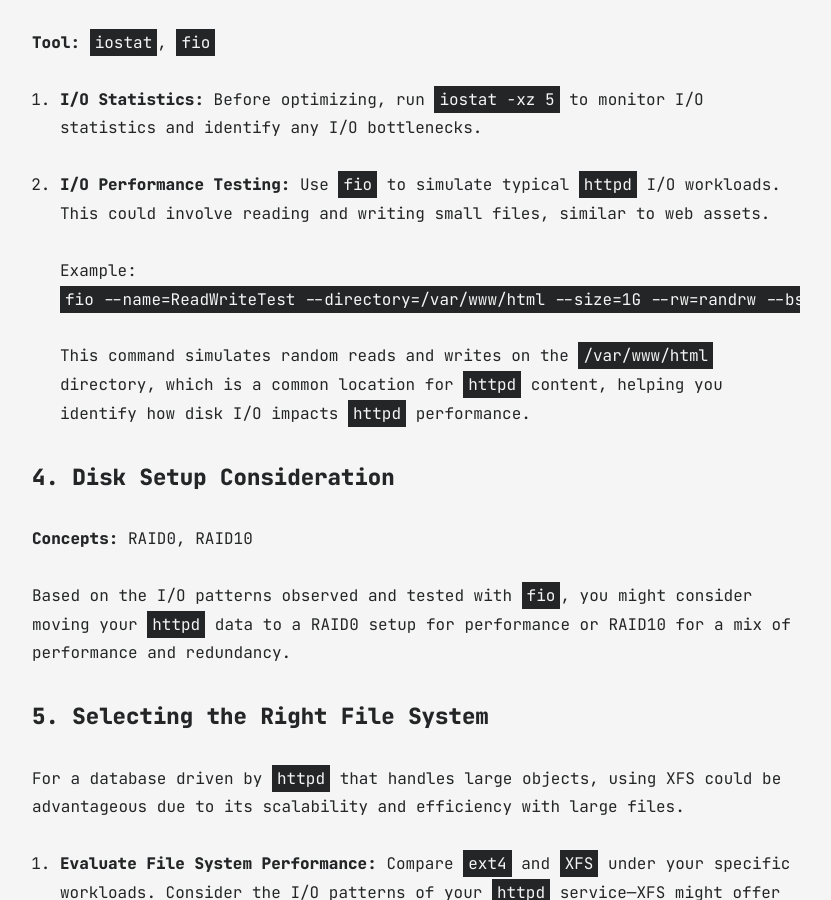
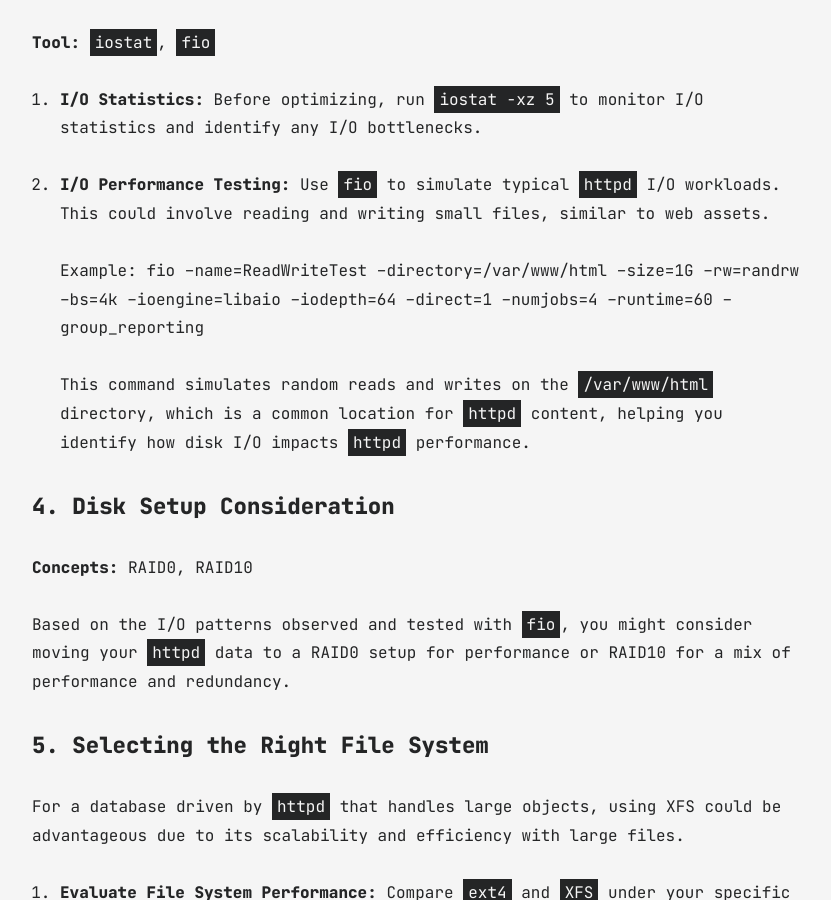
Before and after one commit to see-quick/see-quick.github.io, a Jekyll site: the page built from all_collections/_posts/2024-03-16-performance-tuning-in-linux.md, in a window 1280 px wide and 900 px high, scrolled down 4356 px. Shown: the whole window, without its empty margins (224-1055 px from the left). Built offline with Jekyll 4.4.1, drawn with Linux system fonts in a browser that asks for light colours; some of the changed text lies outside the part shown.

Commit message:
formating
Signed-off-by: see-quick <maros.orsak159@gmail.com>

```diff
--- a/all_collections/_posts/2024-03-16-performance-tuning-in-linux.md
+++ b/all_collections/_posts/2024-03-16-performance-tuning-in-linux.md
@@ -49,7 +49,7 @@ Disk performance can be significantly enhanced by choosing the right disk setup.
 
 The choice of file system can impact application performance. ext4 is widely used due to its robustness and support for large file systems, while XFS is known for its scalability and performance with large files and data. For our example application, which might involve managing large datasets, testing with both file systems to determine which offers better performance for specific workloads would be a prudent approach.
 
-## Practical Performance Tuning with `httpd`
+## Practical Performance Tuning with httpd
 
 In this section, we'll dive into a practical example of performance tuning, using `httpd` (the Apache HTTP server) as our service of interest. This guide will walk you through using several tools mentioned earlier to monitor and optimize the performance of an `httpd` service.
 
@@ -85,7 +85,7 @@ In this section, we'll dive into a practical example of performance tuning, usin
 
 2. **I/O Performance Testing:** Use `fio` to simulate typical `httpd` I/O workloads. This could involve reading and writing small files, similar to web assets.
 
-   Example: `fio --name=ReadWriteTest --directory=/var/www/html --size=1G --rw=randrw --bs=4k --ioengine=libaio --iodepth=64 --direct=1 --numjobs=4 --runtime=60 --group_reporting`
+   Example: fio --name=ReadWriteTest --directory=/var/www/html --size=1G --rw=randrw --bs=4k --ioengine=libaio --iodepth=64 --direct=1 --numjobs=4 --runtime=60 --group_reporting
 
    This command simulates random reads and writes on the `/var/www/html` directory, which is a common location for `httpd` content, helping you identify how disk I/O impacts `httpd` performance.
 
```
